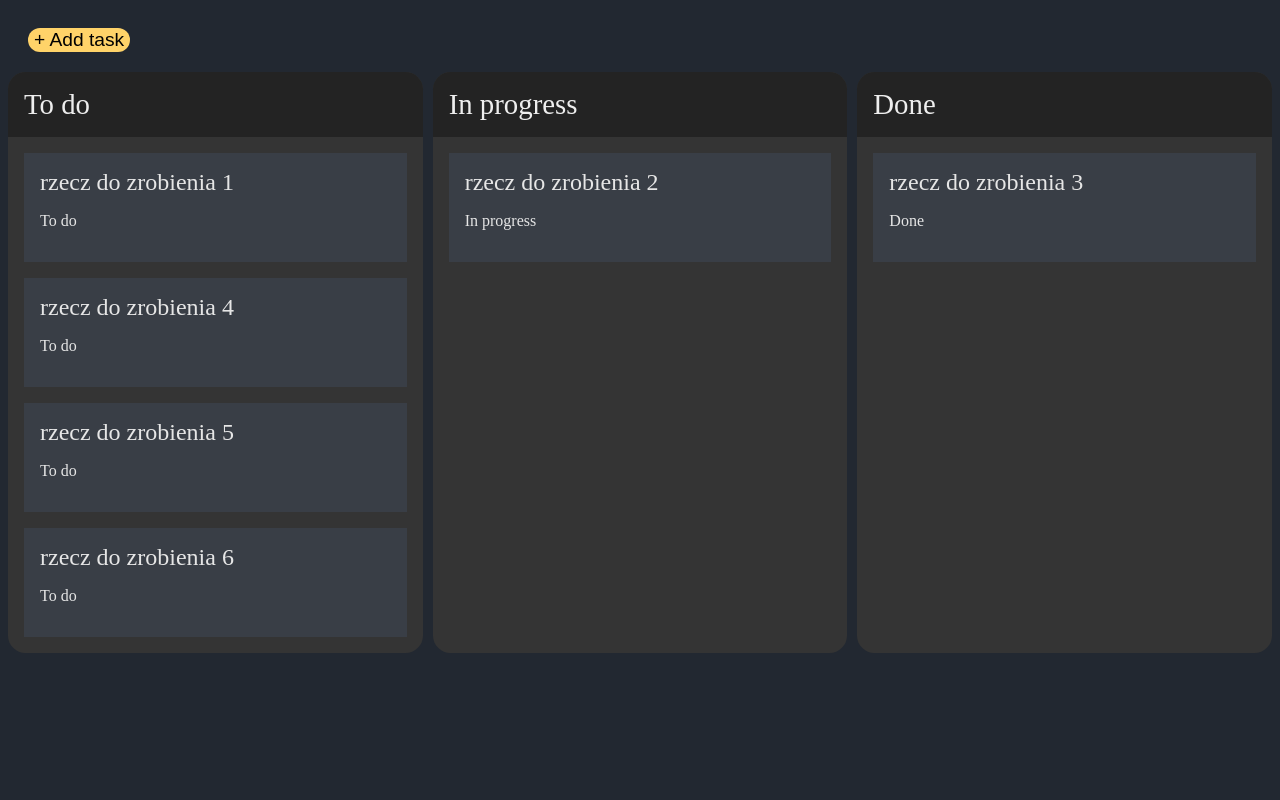
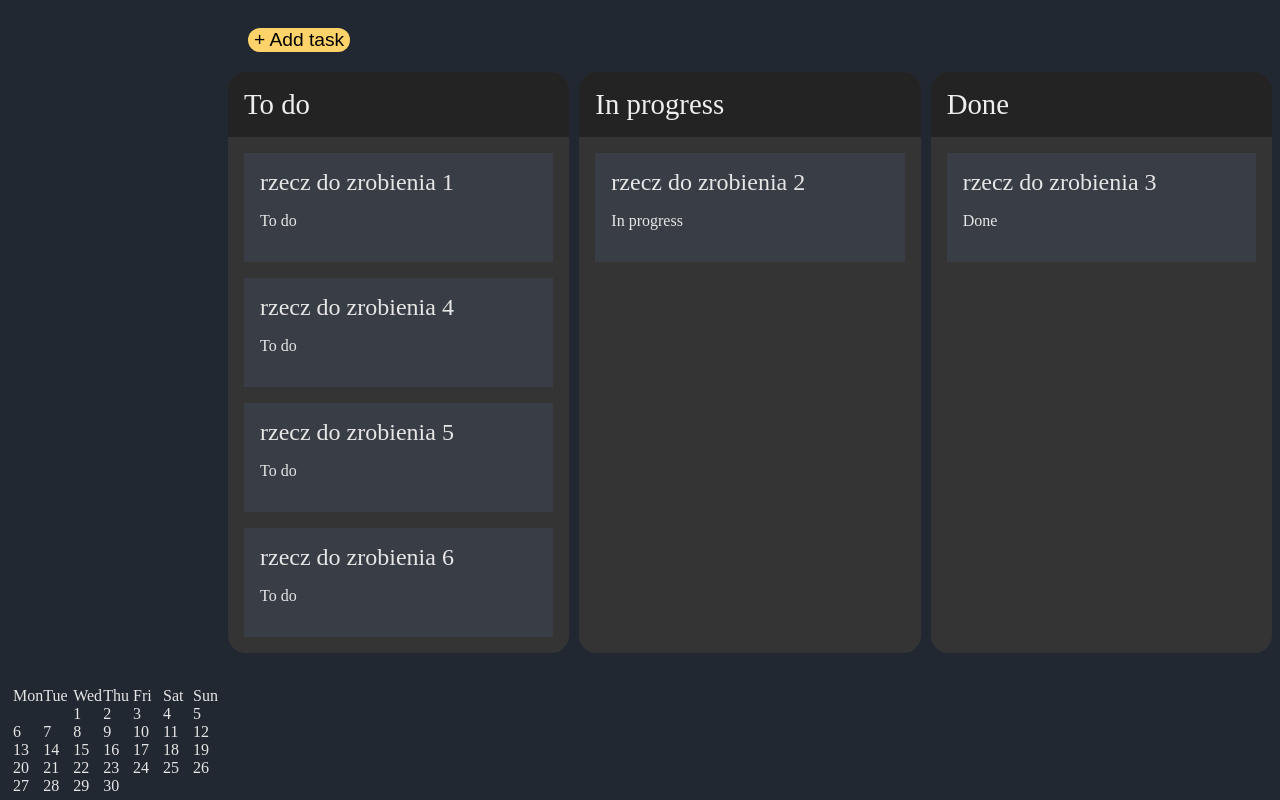
Before and after one commit to karol71927/ToDo, an Angular app: page / in a window 1280 px wide. Built offline with nearby package versions, Linux system fonts and the light colour scheme.

Commit message:
calendar

```diff
--- a/src/app/app.component.html
+++ b/src/app/app.component.html
@@ -1 +1,6 @@
-<app-task-board></app-task-board>
+<div class="sidebar">
+  <app-calendar class="sidebar_calendar"></app-calendar>
+</div>
+<div class="content">
+  <app-task-board></app-task-board>
+</div>
--- a/src/app/app.component.scss
+++ b/src/app/app.component.scss
@@ -0,0 +1,16 @@
+.sidebar {
+  position: fixed;
+  top: 0;
+  bottom: 0;
+  width: 220px;
+  display: flex;
+  flex-direction: row;
+
+  &_calendar {
+    align-self: flex-end;
+  }
+}
+
+.content {
+  margin-left: 220px;
+}
--- a/src/app/app.module.ts
+++ b/src/app/app.module.ts
@@ -15,6 +15,7 @@ import { fakeBackendProvider } from 'src/fake-backend/fakeBackend';
 import { HttpClientModule } from '@angular/common/http';
 import { AddTaskModalComponent } from './add-task-modal/add-task-modal.component';
 import { ModalComponent } from './modal/modal.component';
+import { CalendarComponent } from './calendar/calendar.component';
 
 @NgModule({
   declarations: [
@@ -27,6 +28,7 @@ import { ModalComponent } from './modal/modal.component';
     XButtonComponent,
     AddTaskModalComponent,
     ModalComponent,
+    CalendarComponent,
   ],
   imports: [
     BrowserModule,
--- /dev/null
+++ b/src/app/calendar.service.ts
@@ -0,0 +1,61 @@
+import { Injectable } from '@angular/core';
+import { Day, DayName, MonthName } from 'src/models/calendar.model';
+
+@Injectable({
+  providedIn: 'root',
+})
+export class CalendarService {
+  // currentMonth: number;
+  // currentYear: number;
+
+  constructor() {
+    // let date = new Date();
+    // this.currentYear = date.getFullYear();
+    // this.currentMonth = date.getMonth();
+  }
+
+  getMonth(month: number, year: number): Day[] {
+    let days = [];
+    const firstDay = this.createDay(1, month, year);
+    for (let i = 1; i < firstDay.weekDayNumber; i++) {
+      days.push({
+        weekDayNumber: i,
+        month: month,
+        year: year,
+      } as Day);
+    }
+    days.push(firstDay);
+    const daysInMonth = new Date(year, month + 1, 0).getDate();
+    for (let i = 2; i < daysInMonth + 1; i++) {
+      const day = this.createDay(i, month, year);
+      days.push(day);
+    }
+    return days;
+  }
+
+  private createDay(dayNumber: number, month: number, year: number): Day {
+    const day = new Date(year, month, dayNumber).getDay();
+    return {
+      day: dayNumber,
+      month: month,
+      year: year,
+      weekDayNumber: day,
+      weekDayName: this.getWeekDayName(day),
+      monthName: this.getMonthName(month),
+    };
+  }
+
+  private getWeekDayName(day: number): DayName {
+    // let map = new Map<number,DayName>();
+    // const weekDays = Object.entries(DayName).forEach((entry, index) => {
+    //   map.set(index, entry[1]);
+    // });
+    // const weekDayName =  map.get(weekDay) ? map.get(weekDay) : DayName.Monday;
+    // return weekDayName ? weekDayName : DayName.Monday;
+    return Object.entries(DayName)[day][1];
+  }
+
+  private getMonthName(month: number): MonthName {
+    return Object.entries(MonthName)[month][1];
+  }
+}
--- /dev/null
+++ b/src/app/calendar/calendar.component.html
@@ -0,0 +1,6 @@
+<div class="calendar">
+  <div *ngFor="let name of dayNames | enumToArray" class="calendar_day">
+    {{ name }}
+  </div>
+  <div *ngFor="let day of days" class="calendar_day">{{ day.day }}</div>
+</div>
--- /dev/null
+++ b/src/app/calendar/calendar.component.scss
@@ -0,0 +1,11 @@
+@use "../../colors.scss";
+
+.calendar {
+  display: grid;
+  grid-template-columns: repeat(7, 1fr);
+  margin: 5px;
+
+  &_day {
+    color: colors.$text-light-2;
+  }
+}
--- /dev/null
+++ b/src/app/calendar/calendar.component.ts
@@ -0,0 +1,27 @@
+import { Component, OnInit } from '@angular/core';
+import { Day, DayName } from 'src/models/calendar.model';
+import { CalendarService } from '../calendar.service';
+
+@Component({
+  selector: 'app-calendar',
+  templateUrl: './calendar.component.html',
+  styleUrls: ['./calendar.component.scss'],
+})
+export class CalendarComponent implements OnInit {
+  days: Day[];
+
+  dayNames = DayName;
+
+  date: Date;
+
+  constructor(private calendarService: CalendarService) {}
+
+  ngOnInit(): void {
+    this.date = new Date();
+    this.days = this.calendarService.getMonth(
+      this.date.getMonth() + 4,
+      this.date.getFullYear()
+    );
+    console.log(this.days);
+  }
+}
--- /dev/null
+++ b/src/models/calendar.model.ts
@@ -0,0 +1,33 @@
+export enum DayName {
+  Monday = 'Mon',
+  Tuesday = 'Tue',
+  Wednesday = 'Wed',
+  Thursday = 'Thu',
+  Friday = 'Fri',
+  Saturday = 'Sat',
+  Sunday = 'Sun',
+}
+
+export enum MonthName {
+  January = 'Jan',
+  February = 'Feb',
+  March = 'Mar',
+  April = 'Apr',
+  May = 'May',
+  June = 'Jun',
+  July = 'Jul',
+  August = 'Aug',
+  September = 'Sep',
+  October = 'Oct',
+  November = 'Nov',
+  December = 'Dec',
+}
+
+export interface Day {
+  day: number;
+  month: number;
+  year: number;
+  weekDayNumber: number;
+  weekDayName: DayName;
+  monthName: MonthName;
+}
```
Also changed, not shown: 2 other files (tests, documents, lock files or other folders).
